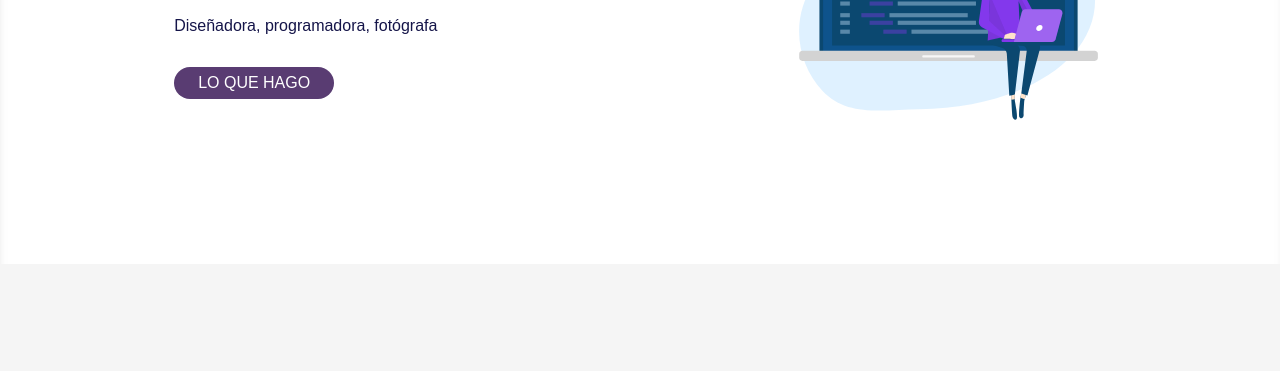
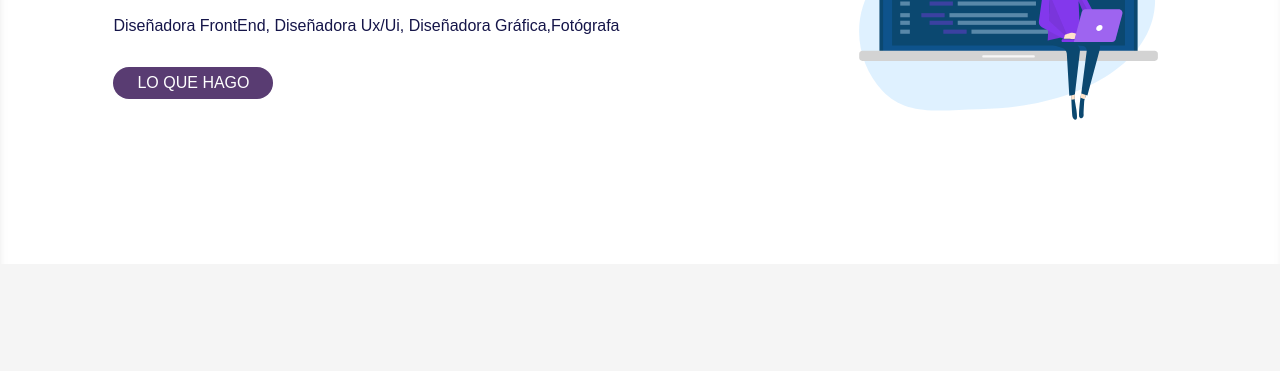
Before and after one commit to AnyiGP/primer-portfolio, a plain HTML site: page index.html in a window 1280 px wide. Shown: the part 280-651 px from the top of the page. Drawn offline with Linux system fonts and the light colour scheme; a script that the page names is missing.

Commit message:
Add new inf

```diff
--- a/index.html
+++ b/index.html
@@ -31,7 +31,7 @@
         <div class="Hola">
           <h1>Hola! Soy</h1>
           <h2 id="AngiGP" class="AngiGP">AnyiGP</h2>
-          <h3>Diseñadora, programadora, fotógrafa</h3>
+          <h3>Diseñadora FrontEnd, Diseñadora Ux/Ui, Diseñadora Gráfica,Fotógrafa</h3>
           <h4><a class="boton" href="#Proyectos">LO QUE HAGO</a></h4>
         </div>
         <aside>
```
